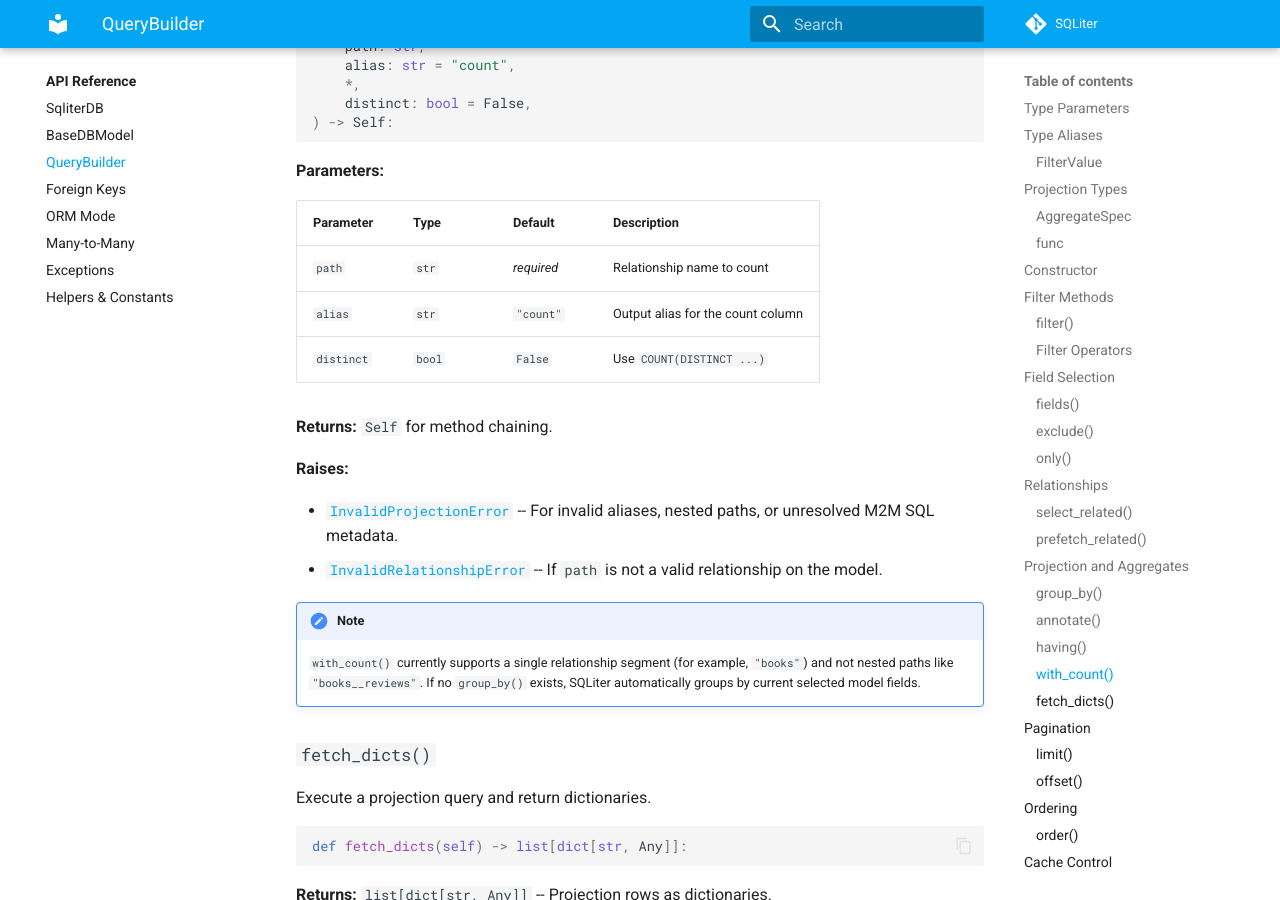
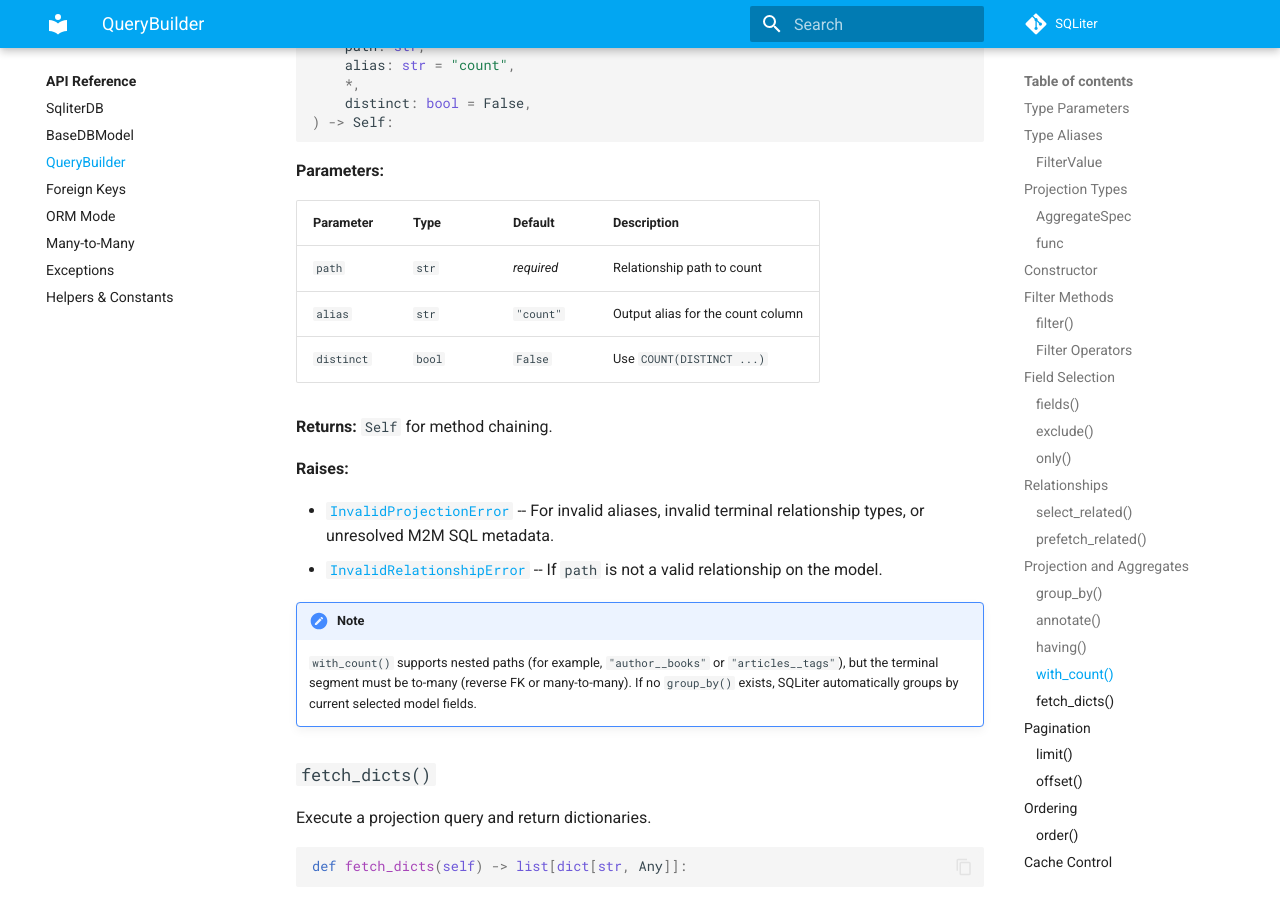
Before and after one commit to seapagan/sqliter-py, an MkDocs documentation site: the page built from docs/api-reference/query-builder.md, in a window 1280 px wide and 900 px high, scrolled down 10205 px. Built offline with MkDocs 1.6.1 and Material for MkDocs 9.7.7, drawn with Linux system fonts in a browser that asks for light colours; plug-ins that fetch from the network failed and are left out; comment, search, counter and statistics services are not loaded.

Commit message:
Document multi-segment with_count support

```diff
--- a/docs/api-reference/query-builder.md
+++ b/docs/api-reference/query-builder.md
@@ -324,9 +324,9 @@ def prefetch_related(
 
 **Parameters:**
 
-| Parameter | Type  | Description                                         |
-| --------- | ----- | --------------------------------------------------- |
-| `*paths`  | `str` | One or more reverse FK or M2M relationship names    |
+| Parameter | Type  | Description                                      |
+| --------- | ----- | ------------------------------------------------ |
+| `*paths`  | `str` | One or more reverse FK or M2M relationship names |
 
 **Returns:** `Self` for method chaining.
 
@@ -391,9 +391,9 @@ def group_by(
 
 **Parameters:**
 
-| Parameter | Type  | Description              |
-| --------- | ----- | ------------------------ |
-| `*fields` | `str` | Fields to group results  |
+| Parameter | Type  | Description             |
+| --------- | ----- | ----------------------- |
+| `*fields` | `str` | Fields to group results |
 
 **Returns:** `Self` for method chaining.
 
@@ -415,8 +415,8 @@ def annotate(
 
 **Parameters:**
 
-| Parameter      | Type            | Description                         |
-| -------------- | --------------- | ----------------------------------- |
+| Parameter      | Type            | Description                          |
+| -------------- | --------------- | ------------------------------------ |
 | `**aggregates` | `AggregateSpec` | Mapping of output alias to aggregate |
 
 **Returns:** `Self` for method chaining.
@@ -441,9 +441,9 @@ def having(
 
 **Parameters:**
 
-| Parameter      | Type          | Description                       |
-| -------------- | ------------- | --------------------------------- |
-| `**conditions` | `FilterValue` | HAVING conditions with operators  |
+| Parameter      | Type          | Description                      |
+| -------------- | ------------- | -------------------------------- |
+| `**conditions` | `FilterValue` | HAVING conditions with operators |
 
 **Returns:** `Self` for method chaining.
 
@@ -471,24 +471,26 @@ def with_count(
 
 **Parameters:**
 
-| Parameter  | Type   | Default   | Description                         |
-| ---------- | ------ | --------- | ----------------------------------- |
-| `path`     | `str`  | *required*| Relationship name to count          |
-| `alias`    | `str`  | `"count"` | Output alias for the count column   |
-| `distinct` | `bool` | `False`   | Use `COUNT(DISTINCT ...)`           |
+| Parameter  | Type   | Default    | Description                       |
+| ---------- | ------ | ---------- | --------------------------------- |
+| `path`     | `str`  | *required* | Relationship path to count        |
+| `alias`    | `str`  | `"count"`  | Output alias for the count column |
+| `distinct` | `bool` | `False`    | Use `COUNT(DISTINCT ...)`         |
 
 **Returns:** `Self` for method chaining.
 
 **Raises:**
 
 - [`InvalidProjectionError`](exceptions.md#invalidprojectionerror) --
-  For invalid aliases, nested paths, or unresolved M2M SQL metadata.
+  For invalid aliases, invalid terminal relationship types, or
+  unresolved M2M SQL metadata.
 - [`InvalidRelationshipError`](exceptions.md#invalidrelationshiperror)
   -- If `path` is not a valid relationship on the model.
 
 > [!NOTE]
-> `with_count()` currently supports a single relationship segment
-> (for example, `"books"`) and not nested paths like `"books__reviews"`.
+> `with_count()` supports nested paths (for example,
+> `"author__books"` or `"articles__tags"`), but the terminal segment
+> must be to-many (reverse FK or many-to-many).
 > If no `group_by()` exists, SQLiter automatically groups by current
 > selected model fields.
 
@@ -814,9 +816,9 @@ def update(self, values: dict[str, Any]) -> int:
 
 **Parameters:**
 
-| Parameter | Type               | Default    | Description                     |
-| --------- | ------------------ | ---------- | ------------------------------- |
-| `values`  | `dict[str, Any]`   | *required* | Field names and their new values |
+| Parameter | Type             | Default    | Description                      |
+| --------- | ---------------- | ---------- | -------------------------------- |
+| `values`  | `dict[str, Any]` | *required* | Field names and their new values |
 
 **Returns:** `int` -- The number of records updated.
 
```
Also changed, not shown: docs/guide/aggregates.md (+14 -2 lines).
